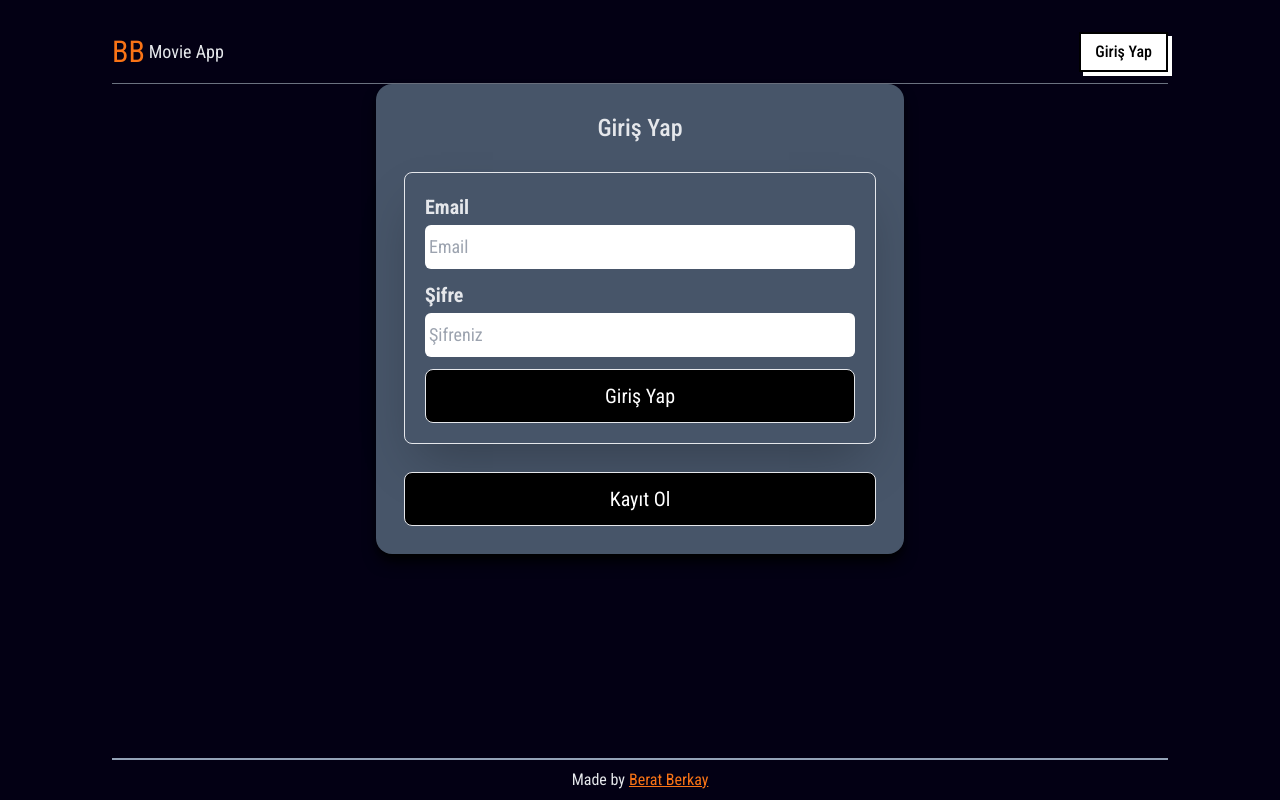
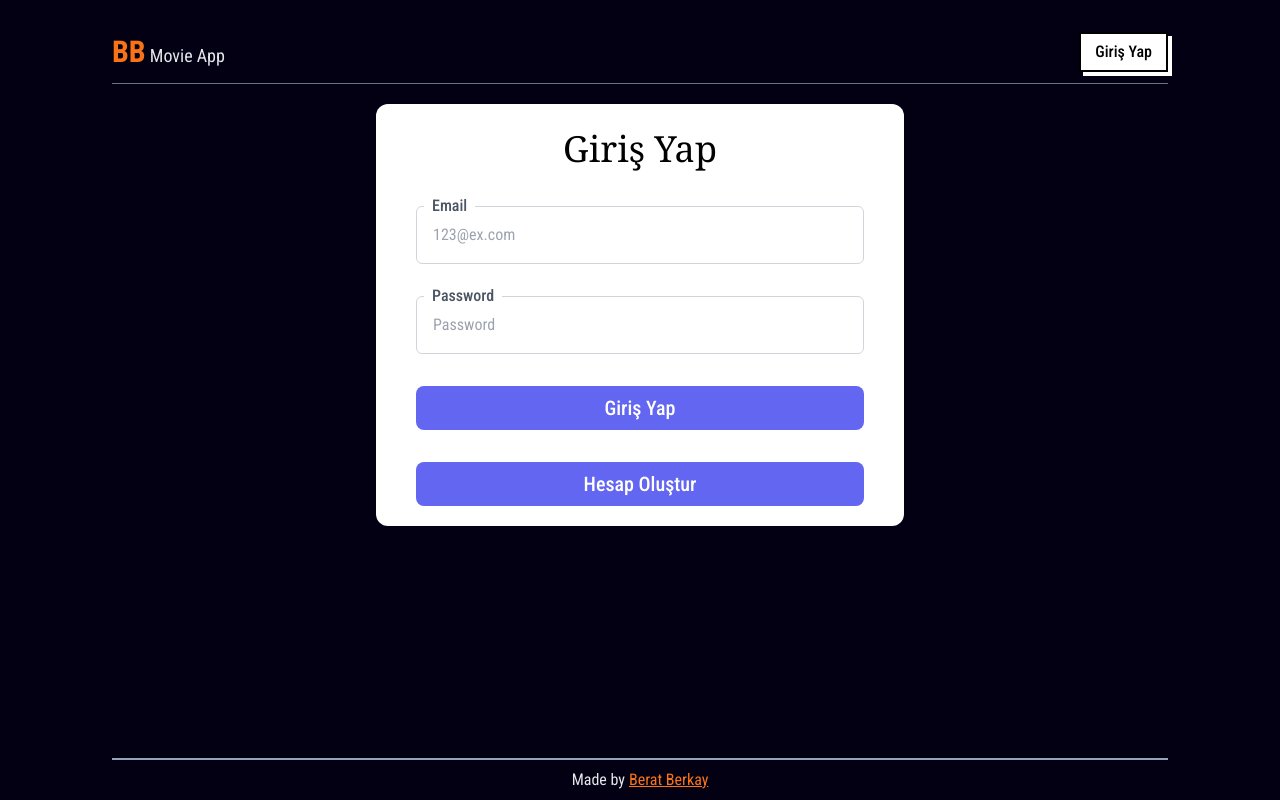
Before and after one commit to beratberkayg/bb-movie-app, a Next.js app: page /login in a window 1280 px wide. Built offline with nearby package versions, Linux system fonts and the light colour scheme.

Commit message:
create login page and register page

```diff
--- a/src/app/login/page.tsx
+++ b/src/app/login/page.tsx
@@ -1,62 +1,62 @@
 "use client";
 
-import { useState } from "react";
 import Link from "next/link";
 
 const Login = () => {
-  const [email, setEmail] = useState<string>("");
-  const [password, setPassword] = useState<any>("");
-
   return (
-    <div className="flex items-center justify-center w-full rounded-3xl z-10">
-      <div className="shadow-black shadow-lg rounded-2xl p-7 flex flex-col gap-7 bg-slate-600 w-4/5 md:w-2/3 lg:w-1/2">
-        <div className=" w-full flex items-center justify-center">
-          <h2 className="text-2xl font-medium">Giriş Yap</h2>
-        </div>
-        <form className=" w-full flex flex-col gap-3 border rounded-lg p-5 shadow-2xl">
-          <div className="flex flex-col gap-1">
-            <label className="cursor-pointer text-xl font-bold" htmlFor="email">
+    <div className="flex justify-center mt-3 md:mt-5">
+      <div className=" relative w-[90%] md:w-4/6 lg:w-3/6">
+        <div className="flex flex-col items-start justify-start py-5 px-10 bg-white   rounded-xl relative z-10">
+          <p className="w-full text-4xl font-medium text-center leading-snug font-serif text-black">
+            Giriş Yap
+          </p>
+          <div className="w-full mt-6 mr-0 mb-0 ml-0 relative space-y-8">
+            <div className="relative">
+              <p className="bg-white pt-0 pr-2 pb-0 pl-2 -mt-3 mr-0 mb-0 ml-2 font-medium text-gray-600 absolute">
                 Email
-            </label>
+              </p>
               <input
-              className="rounded-md px-1 py-2 outline-none text-lg"
+                placeholder="123@ex.com"
                 type="text"
-              name="email"
-              id="email"
-              placeholder="Email"
-              value={email}
-              onChange={(e) => setEmail(e.target.value)}
+                className="border placeholder-gray-400 focus:outline-none
+          focus:border-black w-full pt-4 pr-4 pb-4 pl-4 mt-2 mr-0 mb-0 ml-0 text-base block bg-white
+          border-gray-300 rounded-md text-black"
               />
             </div>
-          <div className="flex flex-col gap-1">
-            <label
-              className="cursor-pointer text-xl font-bold"
-              htmlFor="password"
+            <div className="relative">
+              <p
+                className="bg-white pt-0 pr-2 pb-0 pl-2 -mt-3 mr-0 mb-0 ml-2 font-medium text-gray-600
+          absolute"
               >
-              Şifre
-            </label>
+                Password
+              </p>
               <input
-              className="rounded-md px-1 py-2 outline-none text-lg"
+                placeholder="Password"
                 type="password"
-              name="password"
-              id="password"
-              placeholder="Şifreniz"
-              value={password}
-              onChange={(e) => setPassword(e.target.value)}
+                className="border placeholder-gray-400 focus:outline-none
+          focus:border-black w-full pt-4 pr-4 pb-4 pl-4 mt-2 mr-0 mb-0 ml-0 text-base block bg-white
+          border-gray-300 rounded-md text-black"
               />
             </div>
-          <input
-            className="flex items-center justify-center border py-3 px-3 text-base md:text-xl rounded-lg bg-black text-white cursor-pointer active:scale-50"
-            type="submit"
-            value="Giriş Yap"
-          />
-        </form>
+            <div className="relative">
+              <button
+                className="w-full inline-block p-2 text-xl font-medium text-center text-white bg-indigo-500
+          rounded-lg transition duration-200 hover:bg-indigo-600 ease"
+              >
+                Giriş Yap
+              </button>
+            </div>
+            <div className="relative">
               <Link
                 href={"/register"}
-          className="flex items-center justify-center gap-3 border py-3 px-3 text-base md:text-xl rounded-lg bg-black text-white cursor-pointer active:scale-50"
+                className="w-full inline-block  text-xl font-medium text-center text-white bg-indigo-500
+        rounded-lg transition duration-200 hover:bg-indigo-600 ease p-2"
               >
-          Kayıt Ol
+                Hesap Oluştur
               </Link>
+            </div>
+          </div>
+        </div>
       </div>
     </div>
   );
--- a/src/app/movie/[movieId]/page.tsx
+++ b/src/app/movie/[movieId]/page.tsx
@@ -58,7 +58,7 @@ const MovieDetail = ({ params }: { params: { movieId: string } }) => {
 
         <div
           className={`w-9 h-9 flex items-center justify-center rounded-full bg-white font-bold border-4 text-xl ${
-            movie?.vote_average?.toFixed > 6
+            movie.vote_average?.toFixed() > 6
               ? "text-green-600 border-green-600"
               : " text-yellow-500 border-yellow-500"
           }`}
--- a/src/app/page.tsx
+++ b/src/app/page.tsx
@@ -17,7 +17,7 @@ const Home: React.FC = () => {
     return () => clearTimeout(timer);
   }, [pageLoading]);
 
-  return <>{pageLoading ? <Preloader /> : <div>hayda rinna rina nay</div>}</>;
+  return <>{pageLoading && <Preloader />}</>;
 };
 
 export default Home;
--- a/src/app/register/page.tsx
+++ b/src/app/register/page.tsx
@@ -1,75 +1,69 @@
 "use client";
-
-import { useState } from "react";
+import Link from "next/link";
 
 const Register = () => {
-  const [name, setName] = useState<string>("");
-  const [email, setEmail] = useState<string>("");
-  const [password, setPassword] = useState<string>("");
-
   return (
-    <>
-      <div className="bg-gray-500 w-3/4 md:w-1/2 lg:w-[500px] mx-auto flex flex-col mt-5 md:mt-10 p-3 rounded-lg">
-        <p className="text-center text-xl md:text-2xl lg:text-3xl font-bold mt-5">
-          Kayıt Ol
+    <div className="flex justify-center mt-3 md:mt-5">
+      <div className=" relative max-w-2xl md:w-4/6 lg:w-3/6">
+        <div className="flex flex-col items-start justify-start py-5 px-10 bg-white   rounded-xl relative z-10">
+          <p className="w-full text-4xl font-medium text-center leading-snug font-serif text-black">
+            Hesap Oluştur
           </p>
-        <form className="w-full flex flex-col gap-5 mt-10">
-          <div className="flex flex-col gap-1">
-            <label className="cursor-pointer" htmlFor="name">
+          <div className="w-full mt-6 mr-0 mb-0 ml-0 relative space-y-8">
+            <div className="relative">
+              <p
+                className="bg-white pt-0 pr-2 pb-0 pl-2 -mt-3 mr-0 mb-0 ml-2 font-medium text-gray-600
+        absolute"
+              >
                 Kullanıcı Adı
-            </label>
+              </p>
               <input
-              className="rounded-md px-1 py-2 outline-none text-lg"
+                placeholder="Berat Berkay"
                 type="text"
-              name="name"
-              id="name"
-              placeholder="Kullanıcı Adı"
-              required
-              value={name}
-              onChange={(e) => setName(e.target.value)}
+                className="border placeholder-gray-300 focus:outline-none
+        focus:border-black w-full pt-4 pr-4 pb-4 pl-4 mt-2 mr-0 mb-0 ml-0 text-base block bg-white
+        border-gray-300 rounded-md text-black"
               />
             </div>
-          <div className="flex flex-col gap-1">
-            <label className="cursor-pointer" htmlFor="email">
+            <div className="relative">
+              <p className="bg-white pt-0 pr-2 pb-0 pl-2 -mt-3 mr-0 mb-0 ml-2 font-medium text-gray-600 absolute">
                 Email
-            </label>
+              </p>
               <input
-              className="rounded-md px-1 py-2 outline-none text-lg"
+                placeholder="123@ex.com"
                 type="text"
-              name="email"
-              id="email"
-              placeholder="Email"
-              required
-              value={email}
-              onChange={(e) => setEmail(e.target.value)}
+                className="border placeholder-gray-400 focus:outline-none
+        focus:border-black w-full pt-4 pr-4 pb-4 pl-4 mt-2 mr-0 mb-0 ml-0 text-base block bg-white
+        border-gray-300 rounded-md text-black"
               />
             </div>
-          <div className="flex flex-col gap-1">
-            <label className="cursor-pointer" htmlFor="password">
-              Şifre
-            </label>
+            <div className="relative">
+              <p
+                className="bg-white pt-0 pr-2 pb-0 pl-2 -mt-3 mr-0 mb-0 ml-2 font-medium text-gray-600
+        absolute"
+              >
+                Password
+              </p>
               <input
-              className="rounded-md px-1 py-2 outline-none text-lg"
+                placeholder="Password"
                 type="password"
-              name="password"
-              id="password"
-              placeholder="Şifreniz"
-              required
-              value={password}
-              onChange={(e) => setPassword(e.target.value)}
+                className="border placeholder-gray-400 focus:outline-none
+        focus:border-black w-full pt-4 pr-4 pb-4 pl-4 mt-2 mr-0 mb-0 ml-0 text-base block bg-white
+        border-gray-300 rounded-md text-black"
               />
-            <span className="text-center">
-              Şifreniz en az 8 karakterli olmalıdır.
-            </span>
             </div>
-          <input
-            className="flex items-center justify-center border py-3 px-3 text-base md:text-xl rounded-lg bg-black text-white cursor-pointer hover:scale-75"
-            type="submit"
-            value={"Kayıt Ol"}
-          />
-        </form>
+            <div className="relative">
+              <button
+                className="w-full inline-block p-2 text-xl font-medium text-center text-white bg-indigo-500
+        rounded-lg transition duration-200 hover:bg-indigo-600 ease"
+              >
+                Hesap Oluştur
+              </button>
             </div>
-    </>
+          </div>
+        </div>
+      </div>
+    </div>
   );
 };
 
--- a/src/components/header/Logo.tsx
+++ b/src/components/header/Logo.tsx
@@ -3,8 +3,9 @@ import Link from "next/link";
 
 const Logo = () => {
   return (
-    <Link href={"/home"} className="text-bold text-lg flex items-center gap-1">
-      <span className="text-orange-500 text-3xl">BB</span> Movie App
+    <Link href={"/home"} className="text-bold text-lg">
+      <span className="text-2xl md:text-3xl font-bold text-orange-500">BB</span>{" "}
+      Movie App
     </Link>
   );
 };
```
Lines whose indentation alone changed are shown as unchanged.
